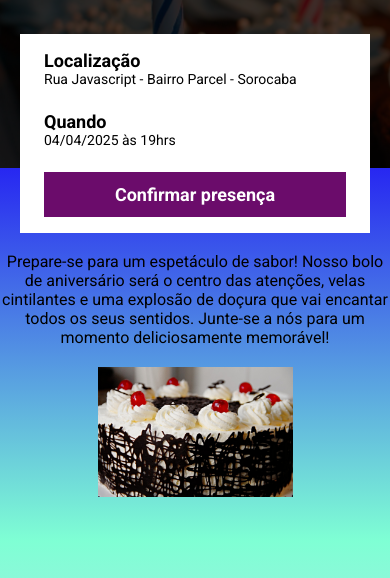
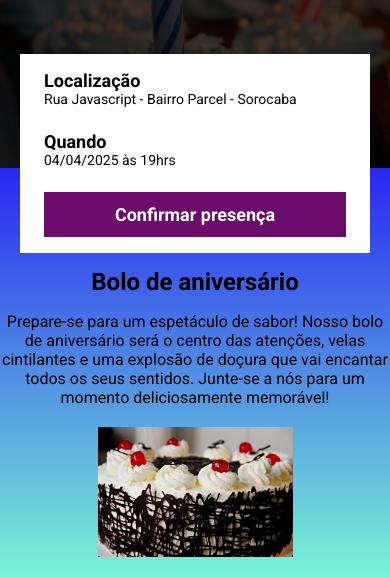
Before and after one commit to pedropoliszuk/exercicio-landing-page-aniversario, a website built with Parcel: page src/index.html in a window 390 px wide. Shown: the part 254-832 px from the top of the page. Built offline with nearby package versions, Linux system fonts and the light colour scheme.

Commit message:
fixando bug2

```diff
--- a/src/styles/main.scss
+++ b/src/styles/main.scss
@@ -85,7 +85,7 @@ body, html {
 
     @media (max-width: 640px) {
         display: block;
-        margin: -20px 20px;
+        margin: 20px;
 
         &__infos {
             display: block;
@@ -151,6 +151,7 @@ body, html {
             font-size: 24px;
             font-weight: bold;
             margin-bottom: 16px;
+            padding-top: 60px;
         }
 
         &__description {
```
